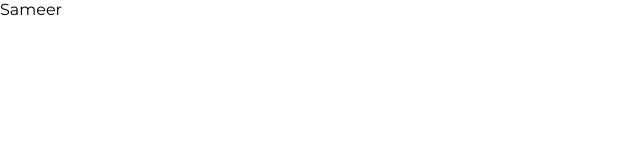
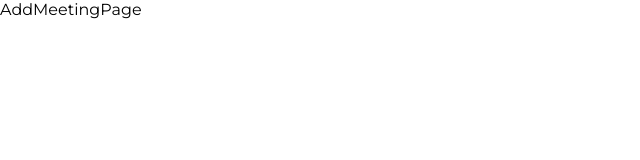
Before and after one commit to sameeravhad119/Meeting-App, a React (Create React App) app: page /addMeeting in a window 1280 px wide. Shown: the top 160 px of the page, without its empty margins (0-640 px from the left). Built offline with nearby package versions, Linux system fonts and the light colour scheme.

Commit message:
react routing added

```diff
--- a/package.json
+++ b/package.json
@@ -10,6 +10,7 @@
     "react": "^18.2.0",
     "react-dom": "^18.2.0",
     "react-redux": "^8.0.2",
+    "react-router-dom": "^6.3.0",
     "react-scripts": "5.0.1",
     "web-vitals": "^2.1.4"
   },
--- a/src/App.js
+++ b/src/App.js
@@ -1,6 +1,10 @@
 import { useEffect } from 'react';
 import {useDispatch} from 'react-redux';
+import { BrowserRouter, Routes, Route } from 'react-router-dom';
 import './App.css';
+import AddMeetingPage from './pages/AddMeetingPage';
+import FreeRoomsPage from './pages/FreeRoomsPage';
+import OverviewPage from './pages/OverviewPage';
 import { setBuildings } from './slice/building';
 import { setMeeting } from './slice/meeting';
 import { setMeetingRoom } from './slice/meetingRoom';
@@ -16,7 +20,13 @@ function App() {
 
   return (
     <div className="App">
-      Sameer
+      <BrowserRouter>
+        <Routes>
+          <Route path='/' element={<OverviewPage/>}/>
+          <Route path='/addMeeting' element={<AddMeetingPage/>}/>
+          <Route path='/freeRooms' element={<FreeRoomsPage/>}/>
+        </Routes>
+      </BrowserRouter>
     </div>
   );
 }
--- /dev/null
+++ b/src/pages/AddMeetingPage/index.js
@@ -0,0 +1,8 @@
+import React from 'react'
+
+const AddMeetingPage = () => {
+  return (
+    <div>AddMeetingPage</div>
+  )
+}
+export default AddMeetingPage;
--- /dev/null
+++ b/src/pages/FreeRoomsPage/index.js
@@ -0,0 +1,9 @@
+import React from 'react'
+
+const FreeRoomsPage = () => {
+  return (
+    <div>FreeRoomsPage</div>
+  )
+}
+
+export default FreeRoomsPage;
--- /dev/null
+++ b/src/pages/OverviewPage/index.js
@@ -0,0 +1,6 @@
+import React from "react";
+
+const OverviewPage = () => {
+  return (<div>OverviewPage</div>);
+};
+export default OverviewPage;
```
Also changed, not shown: 2 other files (tests, documents, lock files or other folders).
